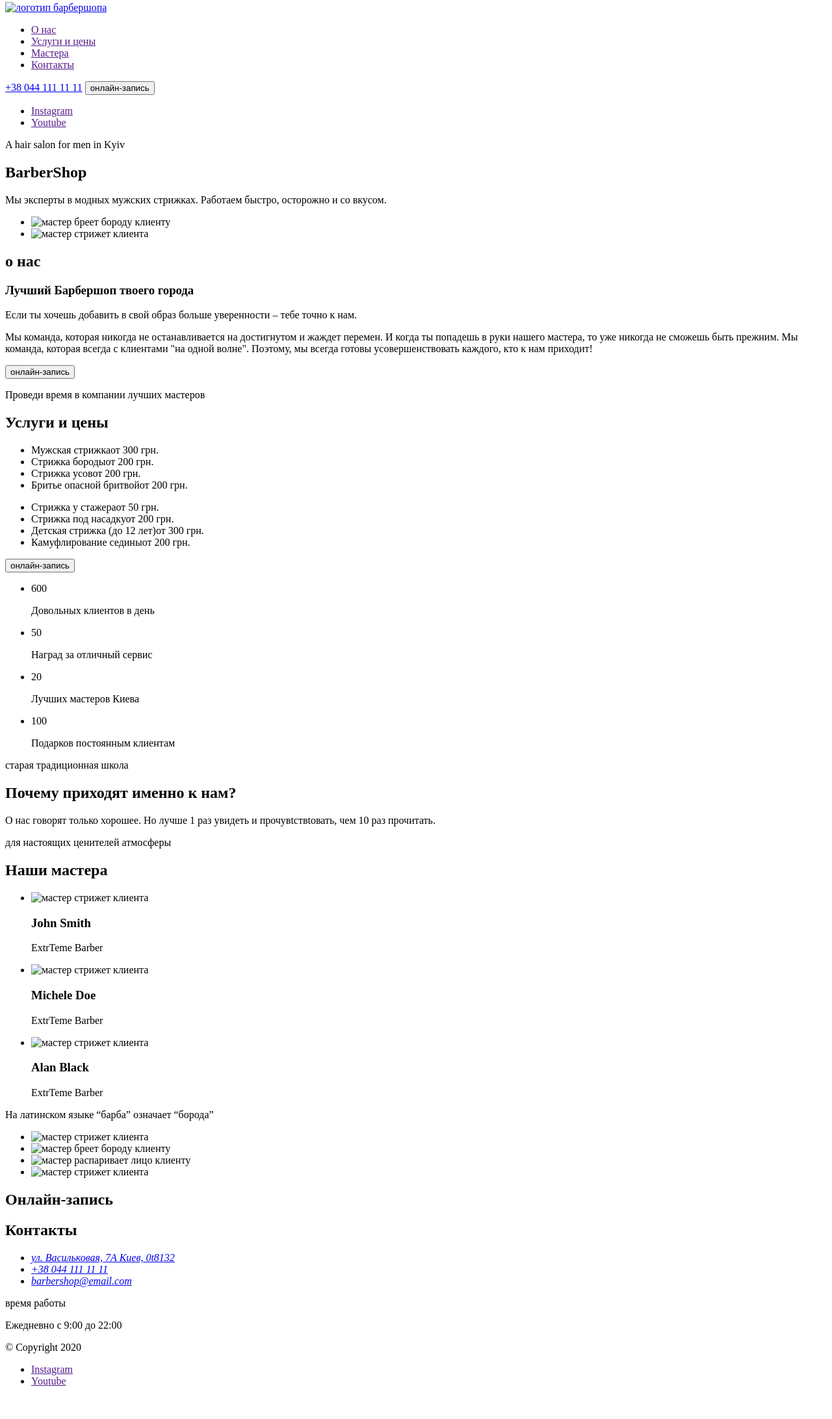
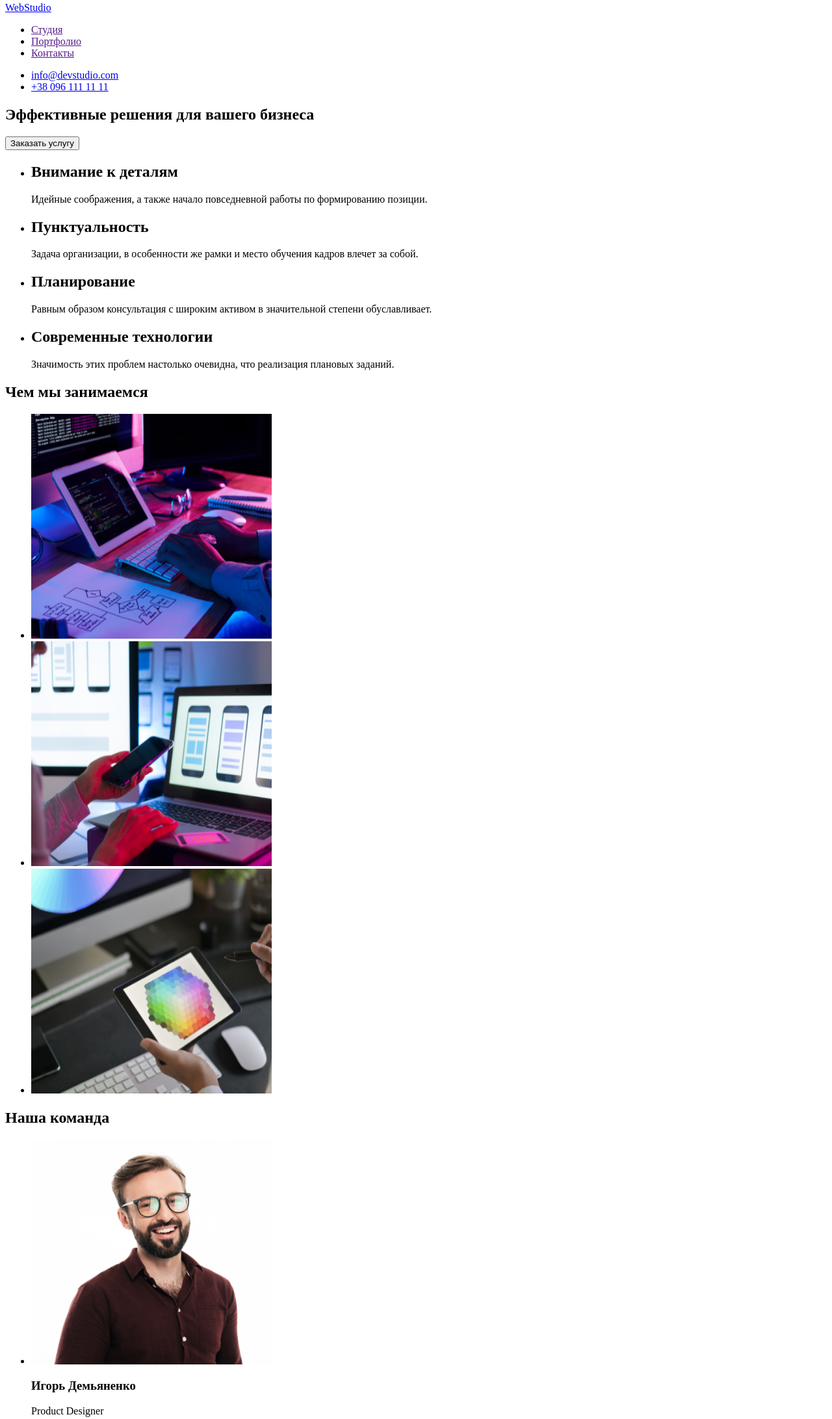
Before and after one commit to VitalinaKovbasiuk/goit-markup-hw-01, a plain HTML site: page index.html in a window 1280 px wide. Shown: the part 5-2189 px from the top of the page at 65% size. Before the commit the page ends 2156 px from the top, so only its background shows below. Drawn offline with Linux system fonts and the light colour scheme.

Commit message:
update index.html

```diff
--- a/index.html
+++ b/index.html
@@ -5,195 +5,105 @@
     <meta charset="UTF-8" />
     <meta http-equiv="X-UA-Compatible" content="IE=edge" />
     <meta name="viewport" content="width=device-width, initial-scale=1.0" />
-    <title>Document</title>
+    <title>Студия</title>
 </head>
 
 <body>
     <header>
         <nav>
             <a href="./index.html">
-                <img src="./images/header/logo.svg" alt="логотип барбершопа" width="68" height="55" />
+                WebStudio
                 </a>
             <ul>
+                <li><a href="">Студия</a></li>
+                <li><a href="">Портфолио</a></li>
+                <li><a href="">Контакты</a></li>
+                            </ul>
+        </nav>
+        <ul>
+            <li><a href="mailto:info@devstudio.com">info@devstudio.com</a></li>
+            <li><a href="tel:+380961111111">+38 096 111 11 11</a></li>
+        </ul>
+
+    </header>
+    <main>
+
+ <!--Эффективные решения для вашего бизнеса-->
+        <div>
+            <section>
+<h1>Эффективные решения для вашего бизнеса</h1>
+<button type="button">Заказать услугу</button>
+            </section>
+        </div>
+
+ <!--Особенности-->
+        <section>
+           <ul>
                <li>
-                    <a href="">О нас</a>
+                   <h2>Внимание к деталям</h2>
+                   <p>Идейные соображения, а также начало повседневной работы по формированию позиции.</p>
                </li>
             <li>
-                    <a href="">Услуги и цены</a>
+                <h2>Пунктуальность</h2>
+                <p>Задача организации, в особенности же рамки и место обучения кадров влечет за собой.</p>
             </li>
             <li>
-                    <a href="">Мастера</a>
+                <h2>Планирование</h2>
+                <p>Равным образом консультация с широким активом в значительной степени обуславливает.</p>
             </li>
             <li>
-                    <a href="">Контакты</a>
+                <h2>Современные технологии</h2>
+                <p>Значимость этих проблем настолько очевидна, что реализация плановых заданий.</p>
             </li>
            </ul>
-        </nav>
-        <a href="tel:0441111111">+38 044 111 11 11</a>
-        <button type="button">онлайн-запись</button>
-    </header>
-    <main>
+
+ <!--Чем мы занимаемся-->
            <section>
-            <div>
+            <h2>Чем мы занимаемся</h2>
                 <ul>
                 <li>
-                        <a href="" lang="en">Instagram</a>
+                    <img src="./images/img1.jpg" alt="Современные технологии" width="370" height="346" />
                 </li>
                 <li>
-                        <a href="" lang="en">Youtube</a>
-                    </li>
-                </ul>
-            </div>
-            <div>
-                <p lang="en">A hair salon for men in Kyiv</p>
-                <h1 lang="en">BarberShop</h1>
-                <p>Мы эксперты в модных мужских стрижках. Работаем быстро, осторожно и со вкусом.</p>
-            </div>
-        </section>
-        <section>
-            <div>
-                <ul>
-                    <li>
-                        <img src="./images/about/about-img-1.jpg" alt="мастер бреет бороду клиенту" width="270"
-                            height="445" />
+                    <img src="./images/img2.jpg" alt="Пунктуальность" width="370" height="346" />
                 </li>
                 <li>
-                        <img src="./images/about/about-img-2.jpg" alt="мастер стрижет клиента" width="270"
-                            height="445" />
-                    </li>
-                </ul>
-            </div>
-            <div>
-                <h2>о нас</h2>
-                <h3>Лучший Барбершоп твоего города</h3>
-                <p>Если ты хочешь добавить в свой образ больше уверенности – тебе точно к нам.</p>
-                <p>
-                    Мы команда, которая никогда не останавливается на достигнутом и жаждет перемен. И когда
-                    ты попадешь в руки нашего мастера, то уже никогда не сможешь быть прежним. Мы команда,
-                    которая всегда с клиентами "на одной волне". Поэтому, мы всегда готовы усовершенствовать
-                    каждого, кто к нам приходит!
-                </p>
-                <button type="button">онлайн-запись</button>
-            </div>
-        </section>
-        <section>
-            <p>Проведи время в компании лучших мастеров</p>
-            <h2>Услуги и цены</h2>
-            <ul>
-                <li><span>Мужская стрижка</span><span>от 300 грн.</span></li>
-                <li><span>Стрижка бороды</span><span>от 200 грн.</span></li>
-                <li><span>Стрижка усов</span><span>от 200 грн.</span></li>
-                <li><span>Бритье опасной бритвой</span><span>от 200 грн.</span></li>
-            </ul>
-            <ul>
-                <li><span>Cтрижка у стажера</span><span>от 50 грн.</span></li>
-                <li><span>Стрижка под насадку</span><span>от 200 грн.</span></li>
-                <li><span>Детская стрижка (до 12 лет)</span><span>от 300 грн.</span></li>
-                <li><span>Камуфлирование седины</span><span>от 200 грн.</span></li>
-            </ul>
-            <button type="button">онлайн-запись</button>
-        </section>
-        <section>
-            <div>
-                <ul>
-                    <li>
-                        <p>600</p>
-                        <p>Довольных клиентов в день</p>
-                    </li>
-                    <li>
-                        <p>50</p>
-                        <p>Наград за отличный сервис</p>
-                    </li>
-                    <li>
-                        <p>20</p>
-                        <p>Лучших мастеров Киева</p>
-                    </li>
-                    <li>
-                        <p>100</p>
-                        <p>Подарков постоянным клиентам</p>
-                    </li>
-                </ul>
-            </div>
-            <div>
-                <p>старая традиционная школа</p>
-                <h2>Почему приходят именно к нам?</h2>
-                <p>
-                    О нас говорят только хорошее. Но лучше 1 раз увидеть и прочувtствtовать, чем 10 раз
-                    прочитать.
-                </p>
-            </div>
-        </section>
-        <section>
-            <p>для настоящих ценителей атмосферы</p>
-            <h2>Наши мастера</h2>
-            <ul>
-                <li>
-                    <img src="./images/employees/john-smith.jpg" alt="мастер стрижет клиента" width="370"
-                        height="346" />
-                    <h3 lang="en">John Smith</h3>
-                    <p lang="en">ExtrTeme Barber</p>
-                </li>
-                <li>
-                    <img src="./images/employees/michele-doe.jpg" alt="мастер стрижет клиента" width="370"
-                        height="346" />
-                    <h3 lang="en">Michele Doe</h3>
-                    <p lang="en">ExtrTeme Barber</p>
-                </li>
-                <li>
-                    <img src="./images/employees/alan-black.jpg" alt="мастер стрижет клиента" width="370"
-                        height="346" />
-                    <h3 lang="en">Alan Black</h3>
-                    <p lang="en">ExtrTeme Barber</p>
+                    <img src="./images/img3.jpg" alt="Внимание к деталям" width="370" height="346" />
                 </li>
                 </ul>
            </section>
+
+ <!--Наша команда-->
+    <div>
     <section>
-            <h2 hidden>Галерея работ</h2>
-            <p>На латинском языке “барба” означает “борода”</p>
+    <h2>Наша команда</h2>
     <ul>
         <li>
-                    <img src="./images/gallery/gallery-img-1.jpg" alt="мастер стрижет клиента" width="270"
-                        height="360" />
+            <img src="./images/demianenko.jpg" alt="Игорь Демьяненко" width="370" height="346" />
+            <h3>Игорь Демьяненко</h3>
+            <p lang="en">Product Designer</p>
         </li>
         <li>
-                    <img src="./images/gallery/gallery-img-2.jpg" alt="мастер бреет бороду клиенту" width="270"
-                        height="360" />
+            <img src="./images/repina.jpg" alt="Ольга Репина" width="370" height="346" />
+            <h3>Ольга Репина</h3>
+            <p lang="en">Frontend Developer</p>
         </li>
         <li>
-                    <img src="./images/gallery/gallery-img-3.jpg" alt="мастер распаривает лицо клиенту" width="270"
-                        height="360" />
+            <img src="./images/tarasov.jpg" alt="Николай Тарасов" width="370" height="346" />
+            <h3>Николай Тарасов</h3>
+            <p lang="en">Marketing</p>
         </li>
         <li>
-                    <img src="./images/gallery/gallery-img-4.jpg" alt="мастер стрижет клиента" width="270"
-                        height="360" />
+            <img src="./images/ermakov.jpg" alt="Михаил Ермаков" width="370" height="346" />
+            <h3>Михаил Ермаков</h3>
+            <p lang="en">UI Designer</p>
         </li>
     </ul>
 </section>
-        <div>
-            <section>
-                <h2>Онлайн-запись</h2>
-            </section>
-            <section>
-                <h2>Контакты</h2>
-                <address>
-                    <ul>
-                        <li>
-                            <a href="https://goo.gl/maps/P6m3rnyi4gtTkQWY9" target="_blank"
-                                rel="noopener noreferrer">ул. Васильковая, 7А Киев, 0t8132</a>
-                        </li>
-                        <li>
-                            <a href="tel:0441111111">+38 044 111 11 11</a>
-                        </li>
-                        <li>
-                            <a href="mailto:barbershop@email.com">barbershop@email.com</a>
-                        </li>
-                    </ul>
-                </address>
-                <p>время работы</p>
-                <p>Ежедневно с 9:00 до 22:00</p>
-            </section>
 </div>
 </main>
+
+<!--Footer-->
     <footer>
         <p lang="en">&copy; Copyright 2020</p>
         <ul>
@@ -204,6 +114,21 @@
                 <a href="" lang="en">Youtube</a>
             </li>
         </ul>
+
+        <address>
+            <ul>
+                <li>
+                    <a href="https://goo.gl/maps/P6m3rnyi4gtTkQWY9" target="_blank" rel="noopener noreferrer">ул. Васильковая,
+                        7А Киев, 0t8132</a>
+                </li>
+                <li>
+                    <a href="tel:0441111111">+38 044 111 11 11</a>
+                </li>
+                <li>
+                    <a href="mailto:barbershop@email.com">barbershop@email.com</a>
+                </li>
+            </ul>
+        </address>
     </footer>
 </body>
 
```
Lines whose indentation alone changed are shown as unchanged.
